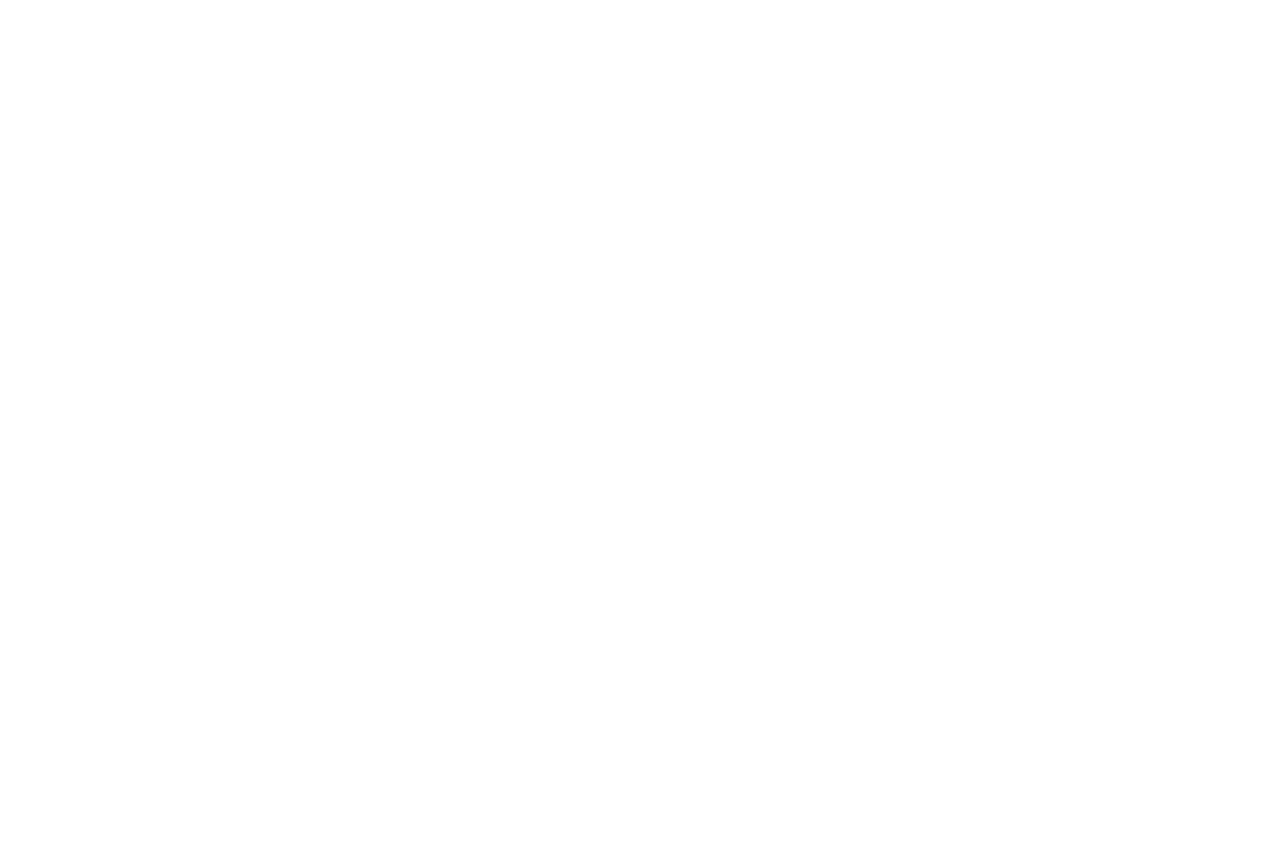
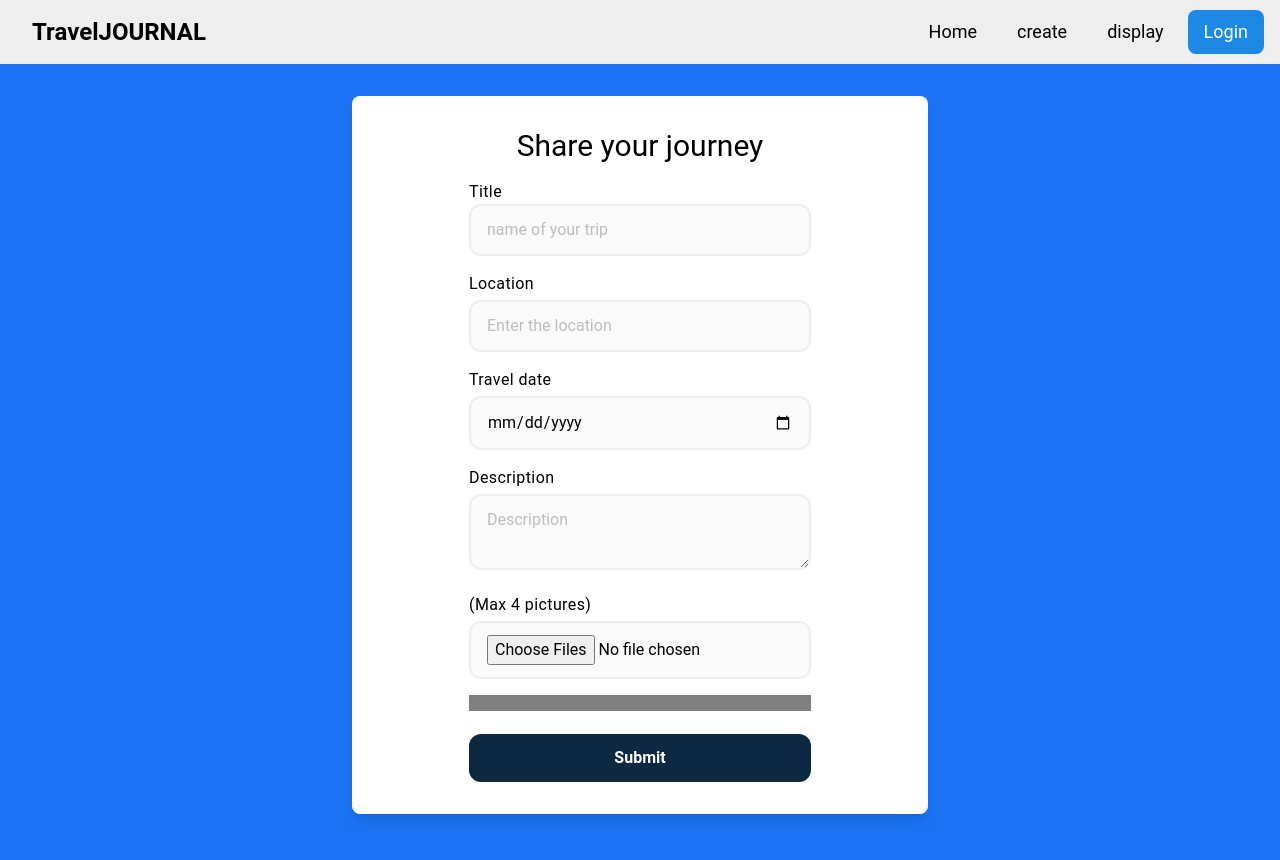
Before and after one commit to ayirezang/travel-journal, a React (Vite) app in the folder front-end/: page /create in a window 1280 px wide. Before the commit this address had no page. Shown: the top 860 px of the page. Before the commit the page ends 800 px from the top, so only its background shows below. Built offline with nearby package versions, Linux system fonts and the light colour scheme.

Commit message:
navbarResturing

```diff
--- a/front-end/src/App.jsx
+++ b/front-end/src/App.jsx
@@ -3,7 +3,7 @@
 import Home from "./Pages/Home";
 import Register from "./Pages/Register";
 import Login from "./Pages/Login";
-import Upload from "./Pages/Upload";
+import Create from "./Pages/Create";
 import Display from "./Pages/Display";
 import Gallery from "./Pages/Gallery";
 
@@ -14,7 +14,7 @@
         <Route path="/" element={<Home />} />
         <Route path="/register" element={<Register />} />
         <Route path="/login" element={<Login />} />
-        <Route path="/upload" element={<Upload />} />
+        <Route path="/create" element={<Create />} />
         <Route path="/display" element={<Display />} />
 
         <Route path="/gallery/:id" element={<Gallery />} />
--- a/front-end/src/Components/NavBar.jsx
+++ b/front-end/src/Components/NavBar.jsx
@@ -1,4 +1,5 @@
-import React, { useState } from "react";
+import React from "react";
+import { useState } from "react";
 
 import { CiMenuBurger } from "react-icons/ci";
 import { NavLink, useNavigate } from "react-router-dom";
@@ -7,7 +8,7 @@
 const NavBar = () => {
   const [isOpen, setIsOpen] = useState(false);
   const [isLoggedIn, setIsLoggedIn] = useState(
-    localStorage.getItem("isLoggedIn") == "true"
+    localStorage.getItem("isLoggedIn") === "true"
   );
   const navigate = useNavigate();
 
@@ -28,25 +29,25 @@
   const handleLogin = () => {
     navigate("/login");
   };
-
   return (
-    <nav className="bg-gray-200  fixed  top-0 w-full z-50">
-      <div className="h-16 flex justify-between   p-4">
-        {/** home */}
+    <nav className="bg-gray-200   fixed  top-0 w-full z-50 ">
+      <div className=" flex flex-col">
+        {/**desktop */}
+        <div className="flex justify-between h-16 items-center p-4">
+          {/**AS LOGO */}
           <div className="text-2xl  font-bold px-4">TravelJOURNAL</div>
-        {/*buttons * on desktop*/}
-        <div className="hidden   sm:block">
+          {/**BUTTOns on desktop */}
+          <div className="hidden sm:flex items-center space-x-2 ">
             <NavLink to="/" className="text-lg px-4">
               Home
             </NavLink>
-          <NavLink to="/upload" className="text-lg px-4">
-            Upload
+            <NavLink to="/create" className="text-lg px-4">
+              create
             </NavLink>
             <NavLink to="/display" className="text-lg px-4">
-            Display
+              display
             </NavLink>
-        </div>
-        <div className="hidden sm:flex space-x-2">
+
             {isLoggedIn ? (
               <button
                 onClick={handleLogout}
@@ -63,60 +64,62 @@
               </button>
             )}
           </div>
-        {/*hamburger*/}
+          {/**harmburger */}
           <button
             onClick={() => setIsOpen(!isOpen)}
-          className=" block sm:hidden px-4 text-3xl text-white"
+            className="block sm:hidden px-4 text-3xl "
           >
             <CiMenuBurger />
           </button>
-        {/*button mobile * */}
-        <div
-          className={`${isOpen ? "block" : "hidden"} sm:hidden space-y-2 pb-3`}
-        >
+        </div>
+        {/**mobile */}
+        {isOpen && (
+          <div className="sm:hidden bg-gray-200 border-t border-gray-300  pb-3 block">
             <NavLink
               onClick={() => setIsOpen(false)}
               to="/"
-            className="text-gray-600 text-lg px-4 block"
+              className="text-gray-600 text-lg px-8 py-2"
             >
               Home
             </NavLink>
             <NavLink
               onClick={() => setIsOpen(false)}
-            to="/upload"
-            className="text-gray-600 text-lg px-4 block"
+              to="/create"
+              className="text-gray-600 text-lg px-8 py-2 block"
             >
-            Upload
+              Create
             </NavLink>
-
             <NavLink
               onClick={() => setIsOpen(false)}
               to="/display"
-            className="text-gray-600 text-lg px-4 block"
+              className="text-gray-600 block px-8 py-2"
             >
               Display
             </NavLink>
+            <div className="px-7 mt-2">
               {isLoggedIn ? (
                 <button
                   onClick={() => {
                     setIsOpen(false), handleLogout();
                   }}
-              className="px-4 py-2 bg-blue-600 rounded-lg text-white hover:bg-blue-800 text-lg block"
+                  className="px-4 py-2 bg-blue-600 rounded-lg text-white hover:bg-blue-800 text-lg flex justify-center items-center"
                 >
-              Log Out
+                  Logout
                 </button>
               ) : (
                 <button
                   onClick={() => {
                     setIsOpen(false), handleLogin();
                   }}
-              className="px-4 py-2 bg-blue-600 rounded-lg text-white hover:bg-blue-800 text-lg block"
+                  className="px-4 py-2 bg-blue-600 rounded-lg text-white hover:bg-blue-800 text-lg"
                 >
                   Login
                 </button>
               )}
             </div>
           </div>
+        )}
+      </div>
     </nav>
   );
 };
--- a/front-end/src/Pages/upload.jsx
+++ b/front-end/src/Pages/Create.jsx
@@ -45,17 +45,20 @@
   };
 
   return (
-    <div className=" bg-[#1B73F4] min-h-screen flex flex-col justify-center items-center">
-      <div className="flex justify-center items-center">
+    <div className=" bg-[#1B73F4] min-h-screen flex flex-col justify-center items-center py-24 ">
+      <div className="flex justify-center">
         <NavBar />
       </div>
-      <div className="flex flex-col justify-center items-center  p-4 pt-20 bg-white shadow-lg  max-w-xl   rounded-lg w-full">
-        <form onSubmit={handleSubmit(onSubmit)} className="  space-y-4 mt-10 ">
+
+      <div className="flex flex-col  items-center   bg-white shadow-lg  max-w-xl p-4 rounded-lg w-full">
+        <form onSubmit={handleSubmit(onSubmit)} className="space-y-4 p-4 ">
           <div className="text-center text-3xl">
             <h1>Share your journey</h1>
           </div>
           <div>
-            <label>Title</label>
+            <label className="font-meduim text-base  tracking-wide mb-1">
+              Title
+            </label>
             <input
               {...register("title", { required: true })}
               type="text"
@@ -70,7 +73,9 @@
             )}
           </div>
           <div>
-            <label>Location</label>
+            <label className="block  font-meduim text-base  tracking-wide mb-1">
+              Location
+            </label>
             <input
               {...register("location", { required: true })}
               type="text"
@@ -85,7 +90,9 @@
             )}
           </div>
           <div>
-            <label> Travel date</label>
+            <label className="block  font-meduim text-base  tracking-wide mb-1">
+              Travel date
+            </label>
             <input
               {...register("travelDate", { required: true })}
               type="date"
@@ -100,7 +107,9 @@
             )}
           </div>
           <div>
-            <label>Description</label>
+            <label className="block  font-meduim text-base  tracking-wide mb-1">
+              Description
+            </label>
             <textarea
               {...register("description", { required: true })}
               className=" w-full px-4 py-3 rounded-xl border-2  bg-gray-50 border-gray-200 focus:border-[#6A9ACA]"
@@ -114,7 +123,9 @@
             )}
           </div>
           <div className="">
-            <label>(Max 4 pictures)</label>
+            <label className=" block  font-meduim text-base  tracking-wide mb-1">
+              (Max 4 pictures)
+            </label>
 
             <input
               {...register("upload", {
@@ -139,9 +150,7 @@
                 {errors.upload.message}
               </p>
             )}
-            {/* <button className="bg-[#0D2841]  text-white font-semibold py-3 px-3 rounded-xl">
-                upload files
-              </button> */}
+
           </div>
 
           <progress
```
Lines whose indentation alone changed are shown as unchanged.
